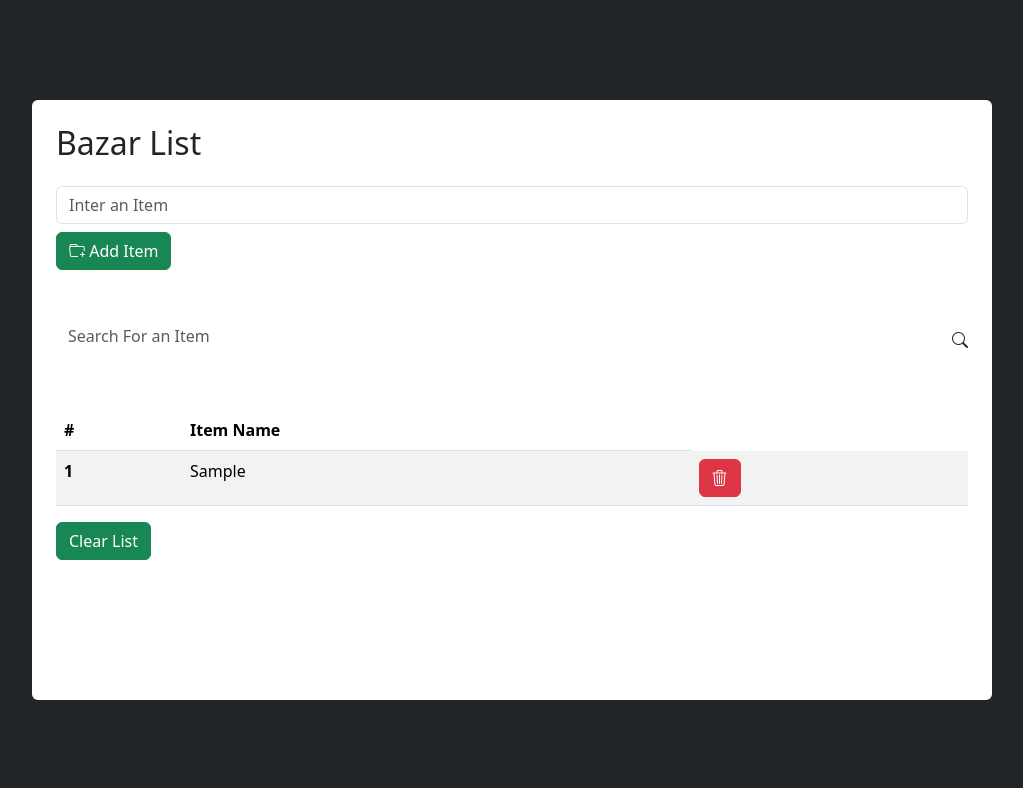
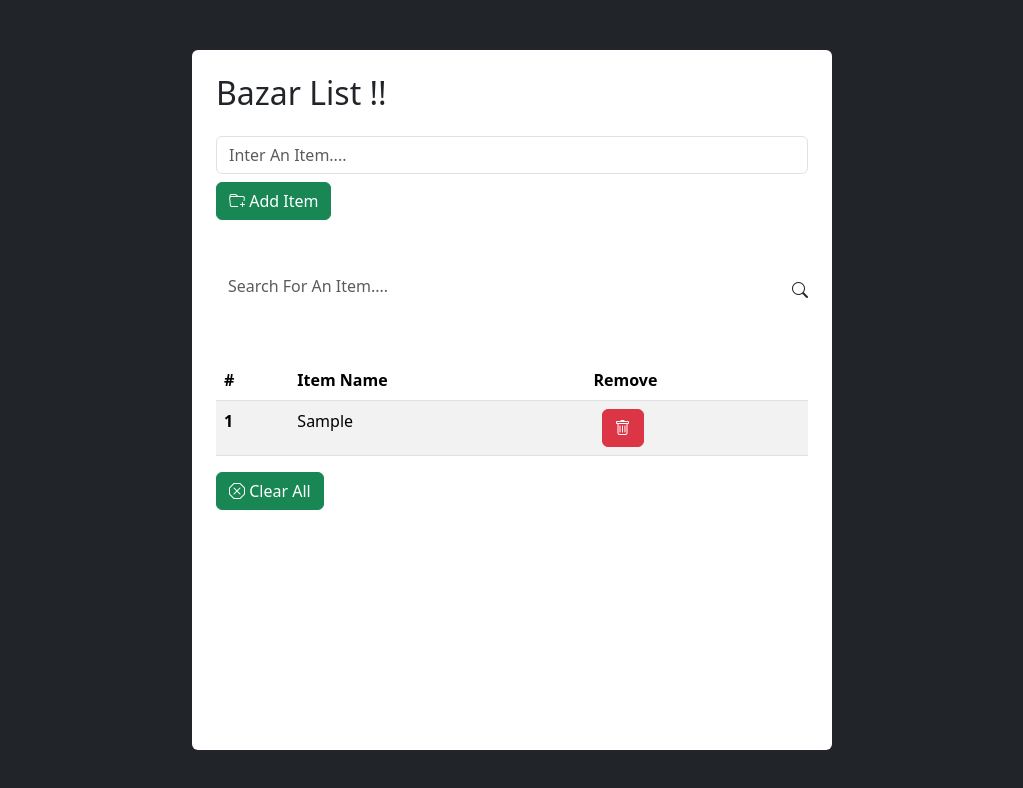
Before and after one commit to mimoniruzzaman/Bazar-List-Web-Storage-, a plain HTML site: page index.html in a window 1280 px wide. Both pictures are taken after typing "Sample" into the empty fields and a click on the button "Add Item". Shown: the whole page, without its empty margins (128-1151 px from the left). Drawn offline with nearby package versions, Linux system fonts and the light colour scheme.

```diff
--- a/index.html
+++ b/index.html
@@ -1,85 +1,90 @@
 <!DOCTYPE html>
 <html lang="en">
   <head>
-    <meta charset="utf-8" />
-    <meta name="viewport" content="width=device-width, initial-scale=1" />
-    <title>Bazar List</title>
+    <meta charset="UTF-8" />
+    <meta name="viewport" content="width=device-width, initial-scale=1.0" />
+    <title>Document</title>
     <link
       href="https://cdn.jsdelivr.net/npm/bootstrap@5.3.3/dist/css/bootstrap.min.css"
       rel="stylesheet"
       integrity="sha384-QWTKZyjpPEjISv5WaRU9OFeRpok6YctnYmDr5pNlyT2bRjXh0JMhjY6hW+ALEwIH"
       crossorigin="anonymous"
     />
-    <!-- Bootstrap Icon -->
     <link
       rel="stylesheet"
       href="https://cdn.jsdelivr.net/npm/bootstrap-icons@1.11.3/font/bootstrap-icons.min.css"
     />
-    <!-- Css Link -->
     <link rel="stylesheet" href="style.css" />
   </head>
   <body>
+    <main>
       <section
         style="height: 100vh"
-      class="bg-dark d-flex align-items-center justify-content-center"
+        class="bg-dark d-flex justify-content-center align-item-center"
       >
-      <div class="w-75 mx-auto bg-white p-4 rounded" style="min-height: 600px">
-        <h2 class="mb-4">Bazar List</h2>
+        <div class="bg-white m-auto w-50 rounded p-4" style="height: 700px">
+          <h2 class="mb-4">Bazar List !!</h2>
           <form id="item-form">
             <div class="mb-3">
               <input
                 type="text"
                 class="form-control mb-2"
-              id="item-input"
-              placeholder="Inter an Item"
+                id="input-item"
+                placeholder="Inter An Item...."
               />
               <button class="btn btn-success">
                 <i class="bi bi-folder-plus"></i> Add Item
               </button>
             </div>
           </form>
-        <form id="filter">
+          <div id="list-add-remove">
+            <form id="search-form">
               <div class="my-5 d-flex align-items-center">
                 <input
                   type="text"
-              class="form-control mb-2 border-0 rounded-0"
-              style="width: 100%"
-              id="filter-input"
-              placeholder="Search For an Item"
+                  class="form-control mb-2 border-0"
+                  id="exampleFormControlInput1"
+                  placeholder="Search For An Item...."
                 />
-            <i class="bi bi-search"></i>
+                <i class="bi bi-search" id="delete-btn"></i>
               </div>
             </form>
+            <!-- Table -->
             <table class="table table-striped" id="item-list">
               <thead>
                 <tr>
                   <th scope="col">#</th>
                   <th scope="col">Item Name</th>
+                  <th scope="col">Remove</th>
                 </tr>
               </thead>
-          <!-- <tbody>
-            <tr>
+              <tbody id="add-list">
+                <!-- <tr class= "item">
                     <th scope="row">1</th>
                     <td>Mark</td>
-              <td><button class="btn btn-danger">Delete <i class="bi bi-trash3"></i></button></td>
-            </tr>
-            <tr>
-              <th scope="row">2</th>
-              <td>Jacob</td>
-              <td><button class="btn btn-danger">Delete <i class="bi bi-trash3"></i></button</td>
-            </tr>
-          </tbody> -->
+                    <td>
+                      <button class="btn btn-danger mx-2">
+                        <i class="bi bi-trash"></i>
+                      </button>
+                    </td>
+                  </tr> -->
+              </tbody>
             </table>
-        <button class="btn btn-success" id="clear-btn">Clear List</button>
+            <button class="btn btn-success" id="clear-btn">
+              <i class="bi bi-x-octagon"></i> Clear All
+            </button>
+          </div>
         </div>
       </section>
-    <!-- Js -->
-    <script src="./main.js"></script>
+    </main>
+
     <!-- Bootstrap -->
     <script
       src="https://cdn.jsdelivr.net/npm/bootstrap@5.3.3/dist/js/bootstrap.bundle.min.js"
       integrity="sha384-YvpcrYf0tY3lHB60NNkmXc5s9fDVZLESaAA55NDzOxhy9GkcIdslK1eN7N6jIeHz"
       crossorigin="anonymous"
     ></script>
+    <!-- Js -->
+    <script src="./main.js"></script>
   </body>
 </html>
--- a/main.js
+++ b/main.js
@@ -1,47 +1,88 @@
-const itemForm = document.getElementById("item-form");
-const itemInput = document.getElementById("item-input");
-const itemList = document.getElementById("item-list");
-const cliearBtn = document.getElementById("clear-btn");
+// Selector !
+let itemForm = document.getElementById("item-form");
+let inputItem = document.getElementById("input-item");
+let itemList = document.getElementById("item-list");
+let addList = document.getElementById("add-list");
+let clearBtn = document.getElementById("clear-btn");
+let listAddRemove = document.getElementById("list-add-remove");
+let searchForm = document.getElementById("search-form");
 
-function addItem(e) {
+// Add Item !
+function add(e) {
+  // To Stop Browser Reload!!
   e.preventDefault();
-  const newItem = itemInput.value;
-  if (newItem === "") {
-    alert("Please Add An Item !");
+  const addItem = inputItem.value;
+  if (addItem === "") {
+    alert("Please Add An Item !!");
+    // emty item remove;
     return;
   }
-  itemList.innerHTML += `
+
+  addList.innerHTML += `
+  <tr class = "item">
     <th scope="row">1</th>
-    <td>${newItem}</td>
-    <td><button class="btn btn-danger item-remove"><i class="bi bi-trash3"></i></button></td>
-  </tr>
+    <td class ="item-name">${addItem}</td>
+    <td>
+    <button class="btn btn-danger mx-2
+    remove-item">
+    <i class="bi bi-trash"></i>
+    </button>
+    </td>
+</tr>
   `;
-  itemInput.value = "";
-  checkInterFace();
+
+  inputItem.value = "";
+
+  checkInterface();
 }
 
+// Search Form !
+function search(e) {
+  let items = document.querySelectorAll(".item");
+  let searchText = e.target.value.toLowerCase();
+  items.forEach((item) => {
+    // console.log(item.children[1].innerHTML.toLowerCase());
+    let itemName = item.children[1].innerHTML.toLowerCase();
+    if (itemName.indexOf(searchText) !== -1) {
+      item.style.display = "";
+    } else {
+      item.style.display = "none";
+    }
+  });
+}
+
+// Remove Item !
 function removeItem(e) {
-  if (e.target.parentElement.classList.contains("item-remove")) {
+  e.preventDefault();
+  // console chack
+  //   console.log(e.target.parentElement.classList.contains("remove-item"));
+
+  // Real !
+  if (e.target.parentElement.classList.contains("remove-item")) {
     e.target.parentElement.parentElement.parentElement.remove();
+  }
+  checkInterface();
+}
+
+// All Clear List !
+function clearList(e) {
+  e.preventDefault();
+  addList.innerHTML = "";
+  // listAddRemove.style.display = "none";
+}
+
+// Check
+function checkInterface() {
+  let items = document.querySelectorAll(".item");
+  if (items.length === 0) {
+    listAddRemove.style.display = "none";
+  } else {
+    listAddRemove.style.display = "block";
   }
 }
 
-function clearList() {
-  itemList.innerHTML = "";
-}
-
-function checkInterFace() {
-  const items = document.querySelectorAll(".item");
-
-  if (items === 0) {
-    console.log("Item Not Found !");
-  } else {
-    console.log(items);
-  }
-}
-checkInterFace();
-
-// Event Listener !
-itemForm.addEventListener("submit", addItem);
-itemList.addEventListener("click", removeItem);
-cliearBtn.addEventListener("click", clearList);
+// Listener !
+clearBtn.addEventListener("click", clearList);
+searchForm.addEventListener("input", search);
+addList.addEventListener("click", removeItem);
+itemForm.addEventListener("submit", add);
```
Lines whose indentation alone changed are shown as unchanged.
